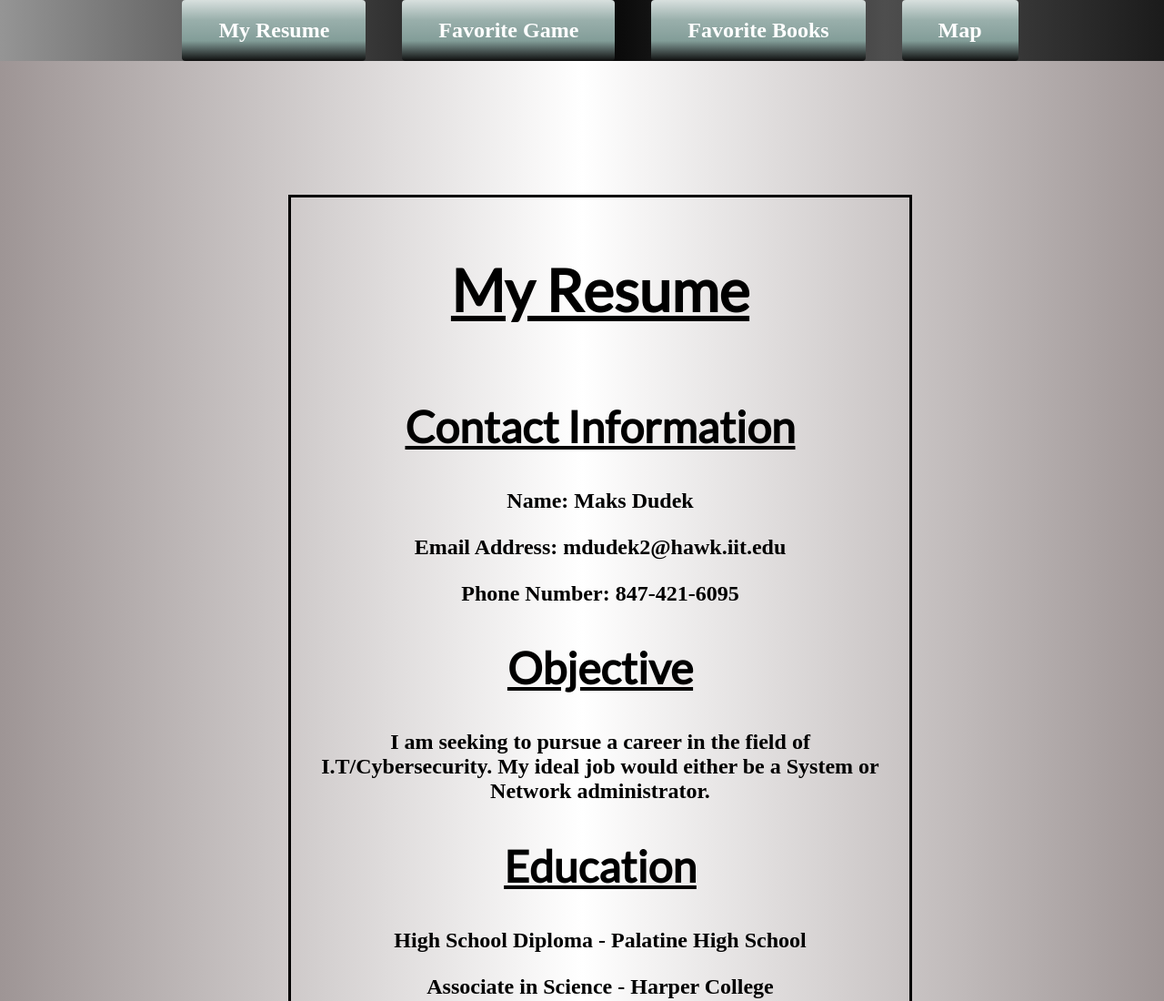
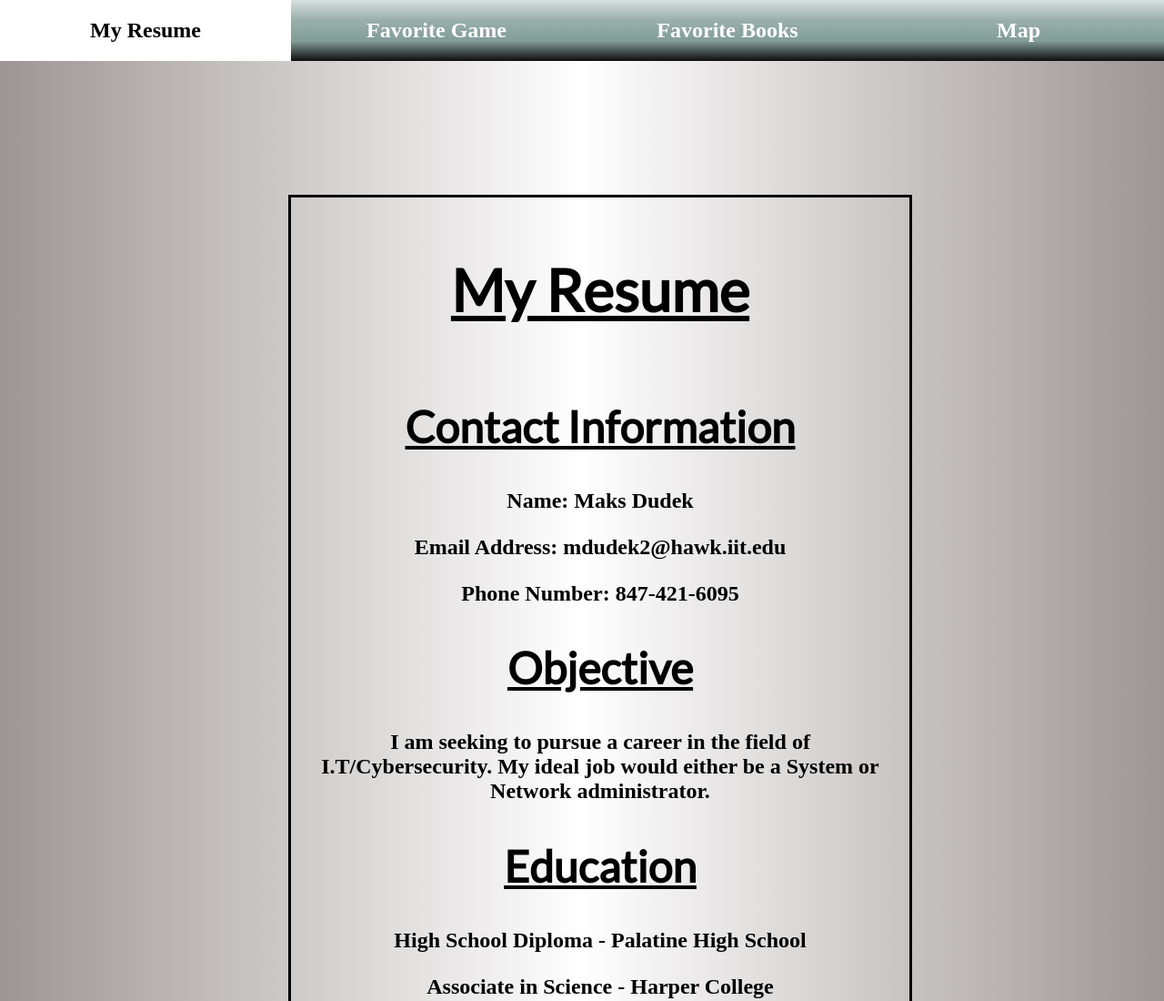
Before and after one commit to mdudek2/project3, a plain HTML site: page index.html in a window 1280 px wide. Shown: the top 1100 px of the page at 91% size. Drawn offline with Linux system fonts and the light colour scheme.

Commit message:
Update style.css
Improved navbar

```diff
--- a/css/style.css
+++ b/css/style.css
@@ -236,8 +236,8 @@ nav#main-navbar ul {
 
 nav#main-navbar ul li {
   float: left;
-  margin-left: 40px;
-  margin-right: 40px;
+  margin: 0;
+  padding: 0;
 }
 
 nav#main-navbar ul li a {
@@ -248,10 +248,16 @@ nav#main-navbar ul li a {
   text-decoration: underline white;
   text-align: center;
   text-decoration: none;
+  padding: 20px 20px 20px 20px;
+}
+
+nav#main-navbar ul
+{
   width: 100%;
-  padding: 20px 20px 20px 20px;
-  border-radius: 4px;
-  width: 100%;
+}
+
+nav#main-navbar li {
+  width: 25%;
 }
 
 nav#main-navbar ul li a:hover {
```
